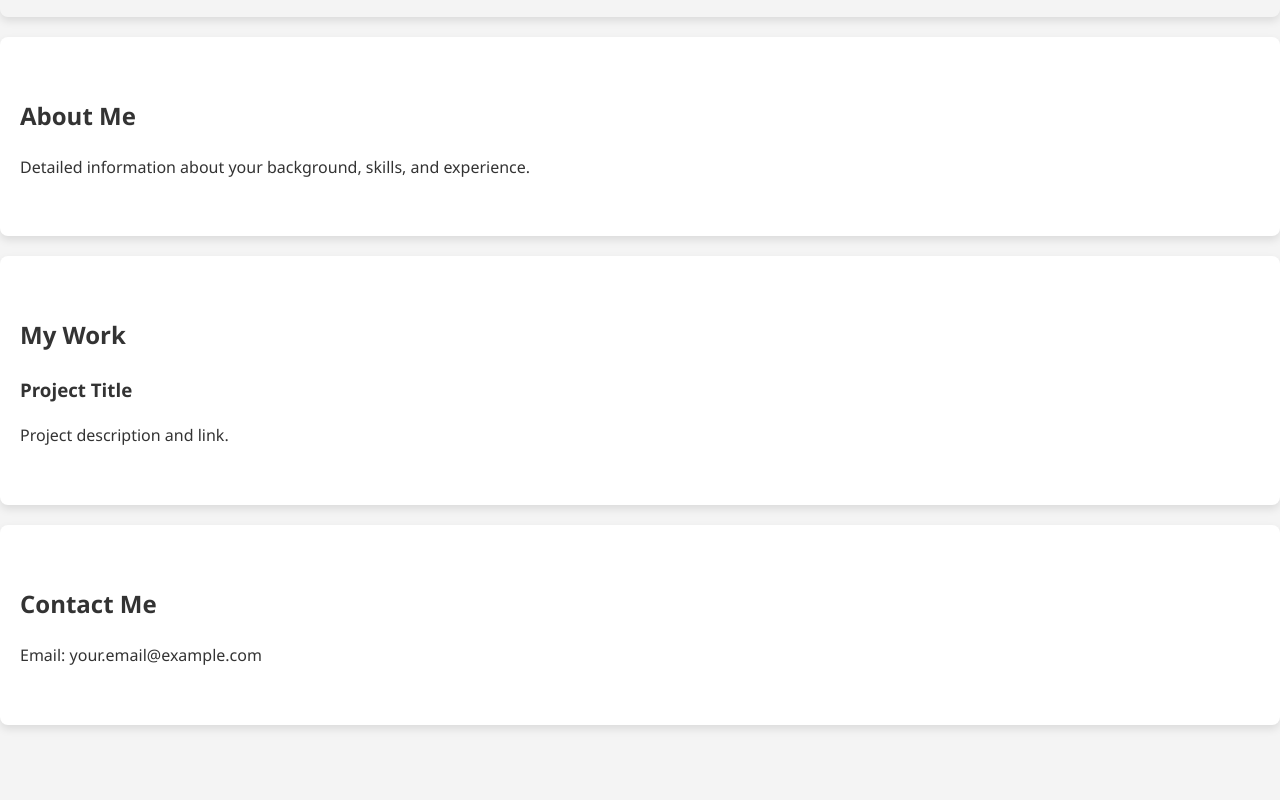
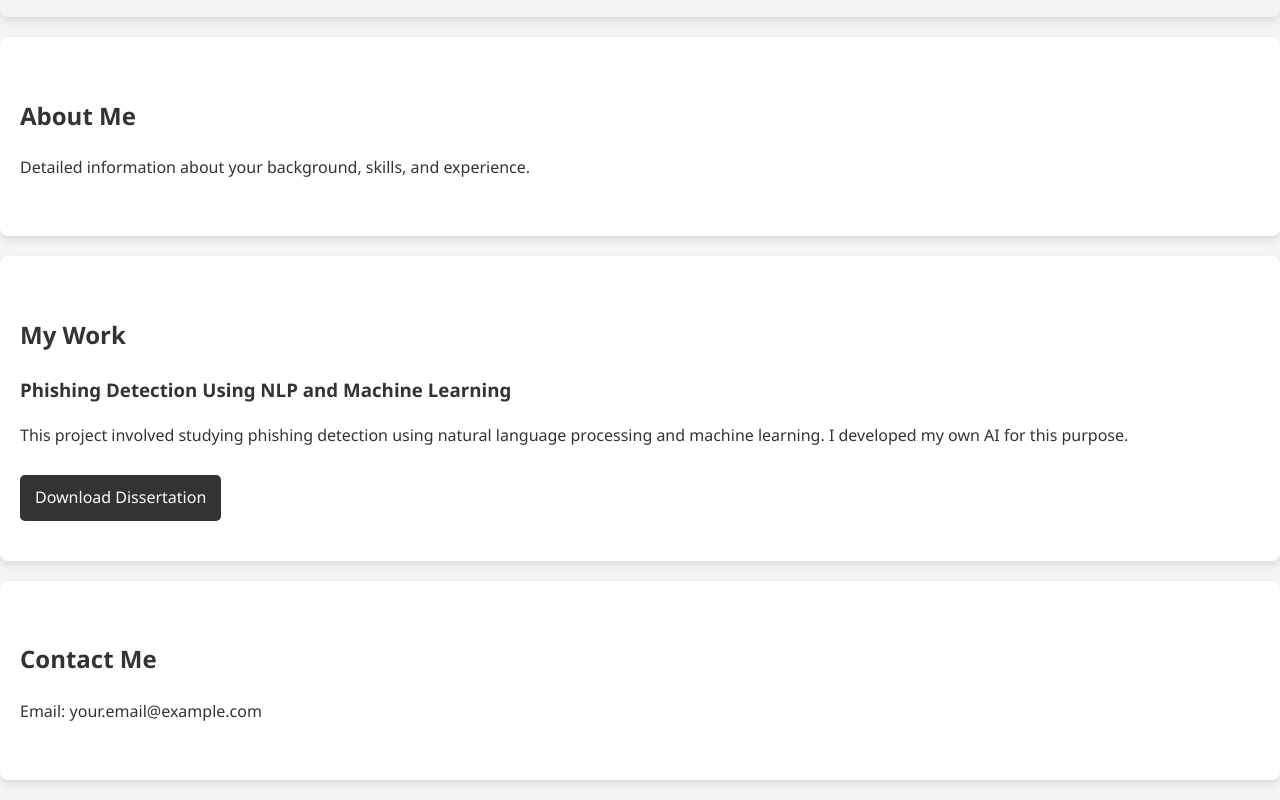
Before and after one commit to JosephKehoe01/Portfolio, a plain HTML site: page index.html in a window 1280 px wide. Shown: the part 1039-1839 px from the top of the page. Before the commit the page ends 1784 px from the top, so only its background shows below. Drawn offline with Linux system fonts and the light colour scheme.

Commit message:
Update 2.0

```diff
--- a/index.html
+++ b/index.html
@@ -32,8 +32,9 @@
     <section id="portfolio">
         <h2>My Work</h2>
         <div class="project">
-            <h3>Project Title</h3>
-            <p>Project description and link.</p>
+            <h3>Phishing Detection Using NLP and Machine Learning</h3>
+            <p>This project involved studying phishing detection using natural language processing and machine learning. I developed my own AI for this purpose.</p>
+            <a href="projects/Dissertation.docx" download>Download Dissertation</a>
         </div>
         <!-- Add more projects as needed -->
     </section>
--- a/styles.css
+++ b/styles.css
@@ -73,3 +73,18 @@ footer {
 .project:hover {
     transform: scale(1.05);
 }
+
+.project a {
+    display: inline-block;
+    margin-top: 10px;
+    padding: 10px 15px;
+    background-color: #333;
+    color: #fff;
+    text-decoration: none;
+    border-radius: 5px;
+    transition: background-color 0.3s;
+}
+
+.project a:hover {
+    background-color: #ff6347;
+}
```
Also changed, not shown: 1 other file.
